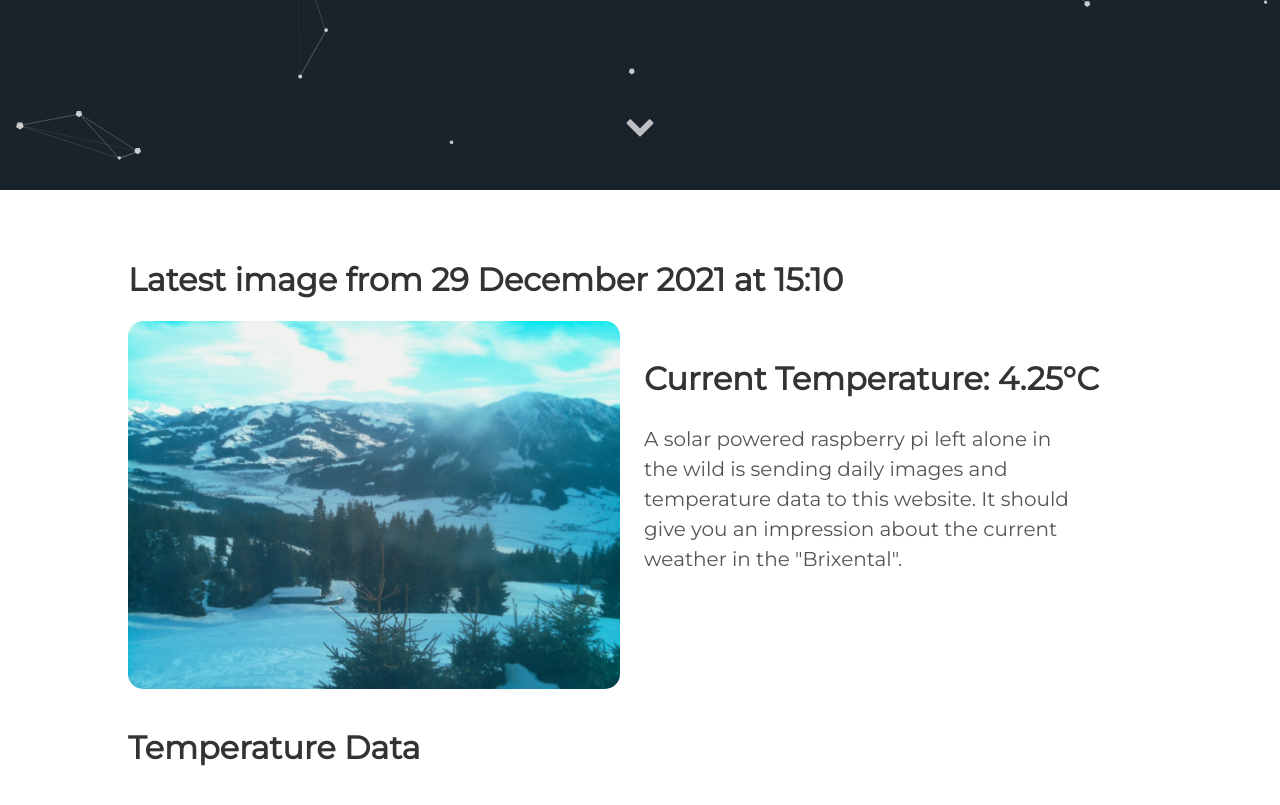
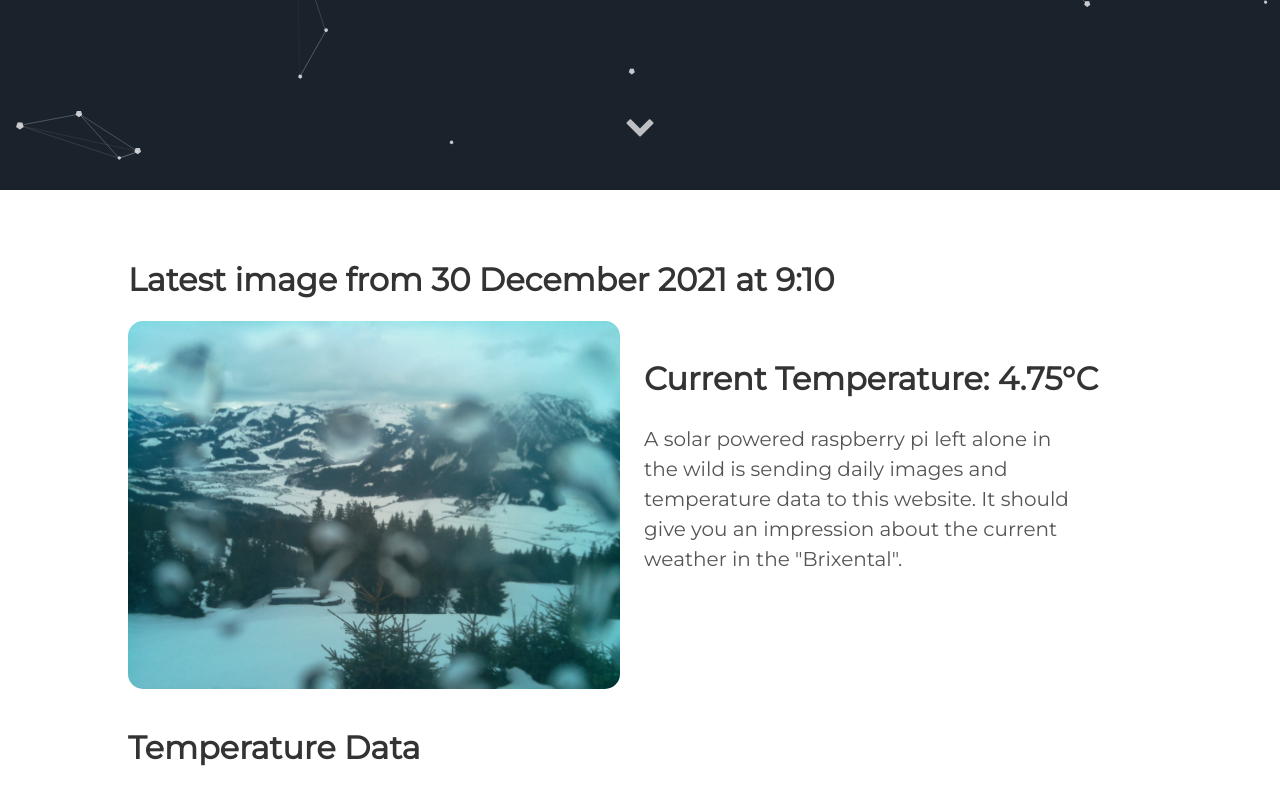
Before and after one commit to vektorious/vektorious.github.io, a Jekyll site: the page built from resources/huette.md, in a window 1280 px wide and 900 px high, scrolled down 710 px. Shown: the top 805 px of the window. Built offline with Jekyll 4.4.1, drawn with Linux system fonts in a browser that asks for light colours.

Commit message:
I'm a bot beep boop

```diff
--- a/resources/huette.md
+++ b/resources/huette.md
@@ -6,13 +6,13 @@ image: '/assets/img/'
 description: 'Live image from the Austrian alps'
 twitter_text: ' '
 ---
-## Latest image from 29 December 2021 at 15:10
+## Latest image from 30 December 2021 at  9:10
 <div class="huette">
   <div class="huette-image">
     <img src="{{ "/assets/img/huette.jpg" | prepend: site.baseurl }}">
   </div>
   <div class="huette-text">
-        <h2>Current Temperature: 4.25°C</h2>
+        <h2>Current Temperature: 4.75°C</h2>
         <p>A solar powered raspberry pi left alone in the wild is sending daily images and temperature data to this website. It should give you an impression about the current weather in the "Brixental".</p>
 
   </div>
```
Also changed, not shown: rpi-script/2021-12-30_090926.txt (renamed from rpi-script/2021-12-29_150926.txt, +5 -5 lines), rpi-script/huette.md (+2 -2 lines), assets/img/huette.jpg, assets/img/temp_plot.png, rpi-script/temp_plot.png, 1 other file.
